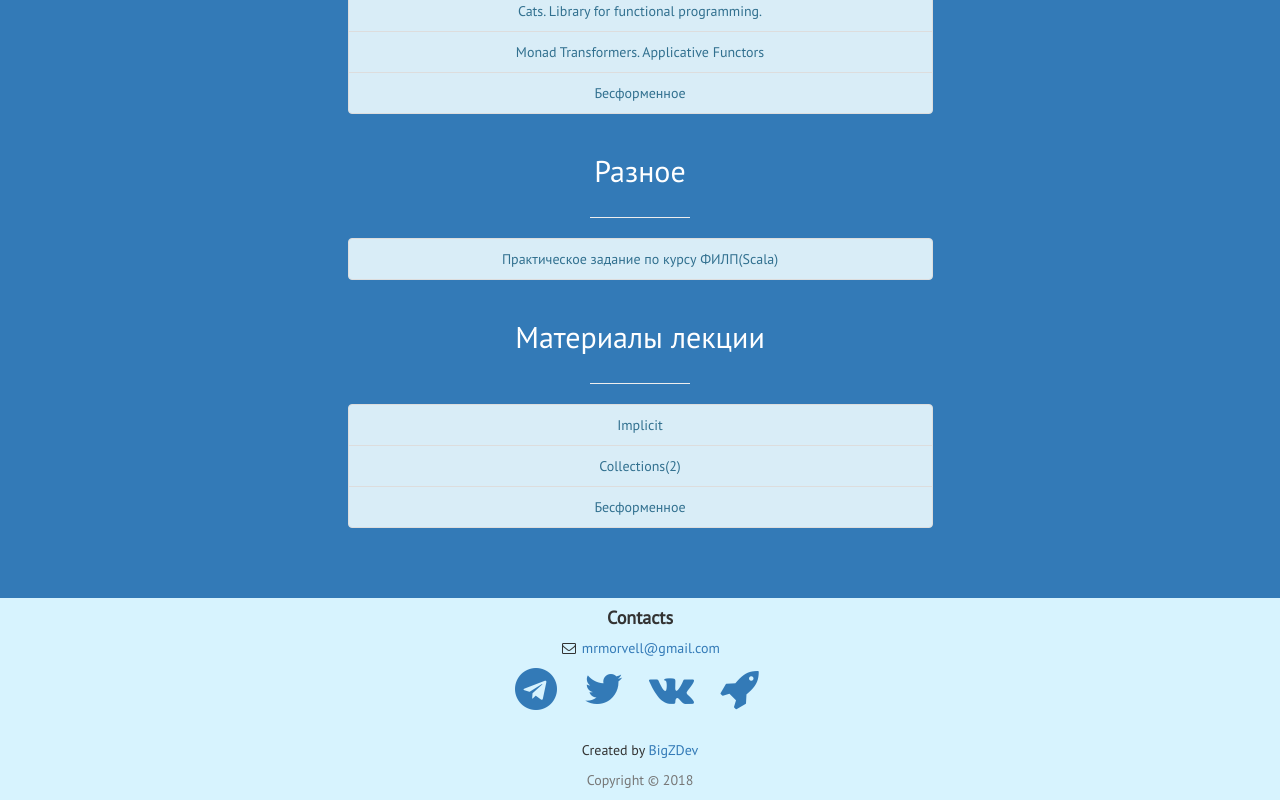
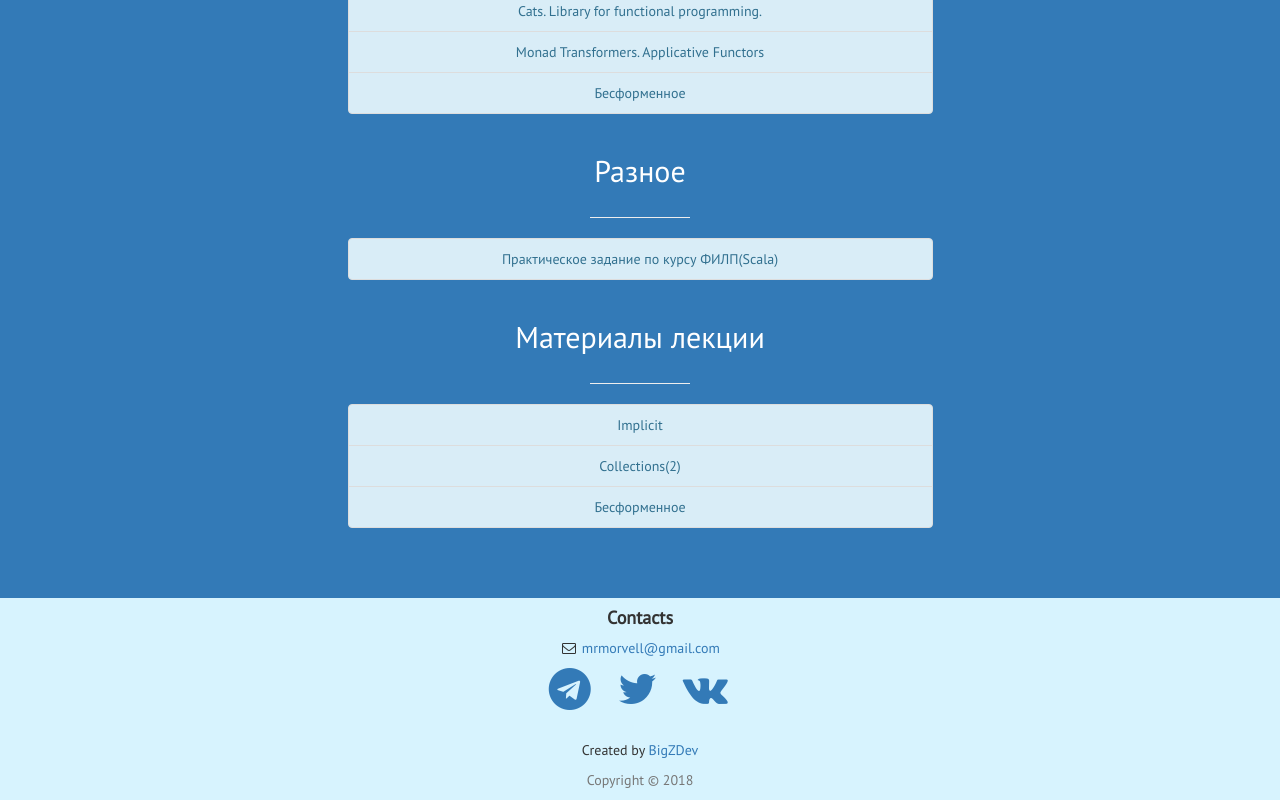
Before and after one commit to Morvell/BigZDev.ru, a plain HTML site: page scala.html in a window 1280 px wide. Shown: the part 1415-2215 px from the top of the page. Drawn offline with Linux system fonts and the light colour scheme.

Commit message:
remove my rocket

```diff
--- a/scala.html
+++ b/scala.html
@@ -119,9 +119,7 @@
                         <li>
                             <a href="http://vk.com/BigZDev" target="_blank" title="VK"><i class="fa fa-vk fa-fw fa-3x"></i></a>
                         </li>
-                        <li>
-                            <a href="https://rocketbank.ru/andrey-zakharov" target="_blank" title="Rocket Bank"><i class="fa fa-rocket fa-fw fa-3x"></i></a>
-                        </li>
+
                     </ul>
                     <br>
                     <p>Created by <a href="#" title="Andrei Zakharov">BigZDev</a></p>
```
